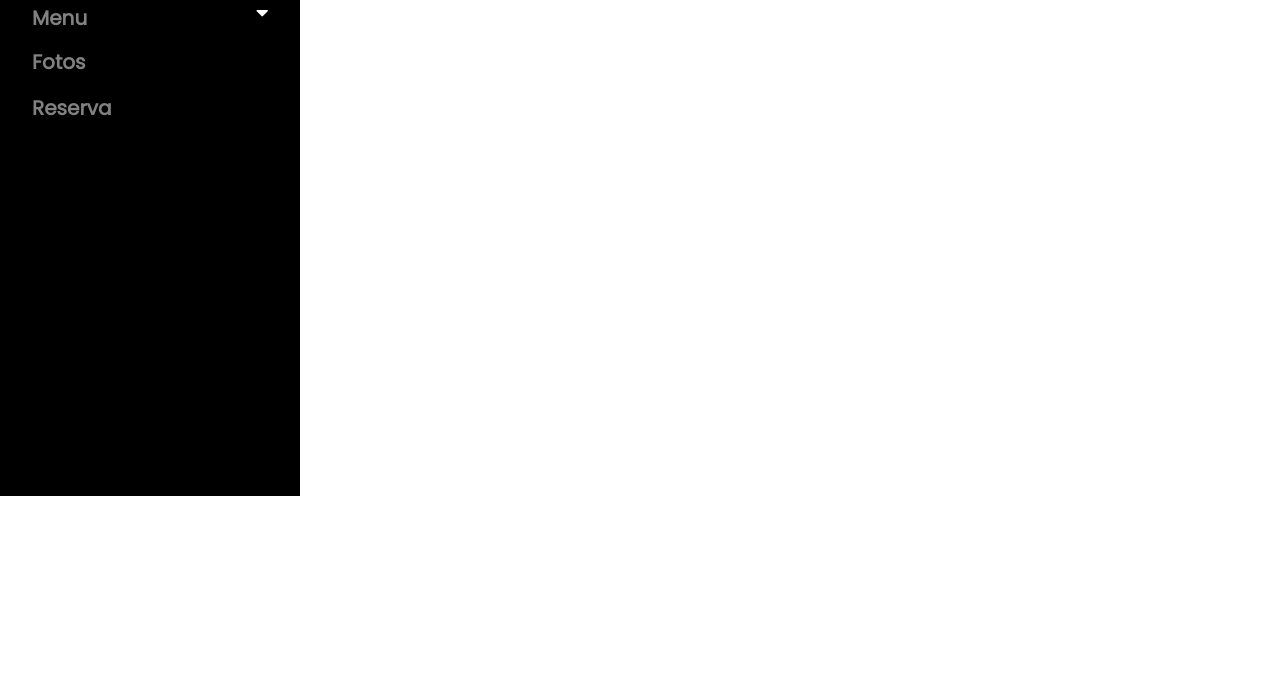
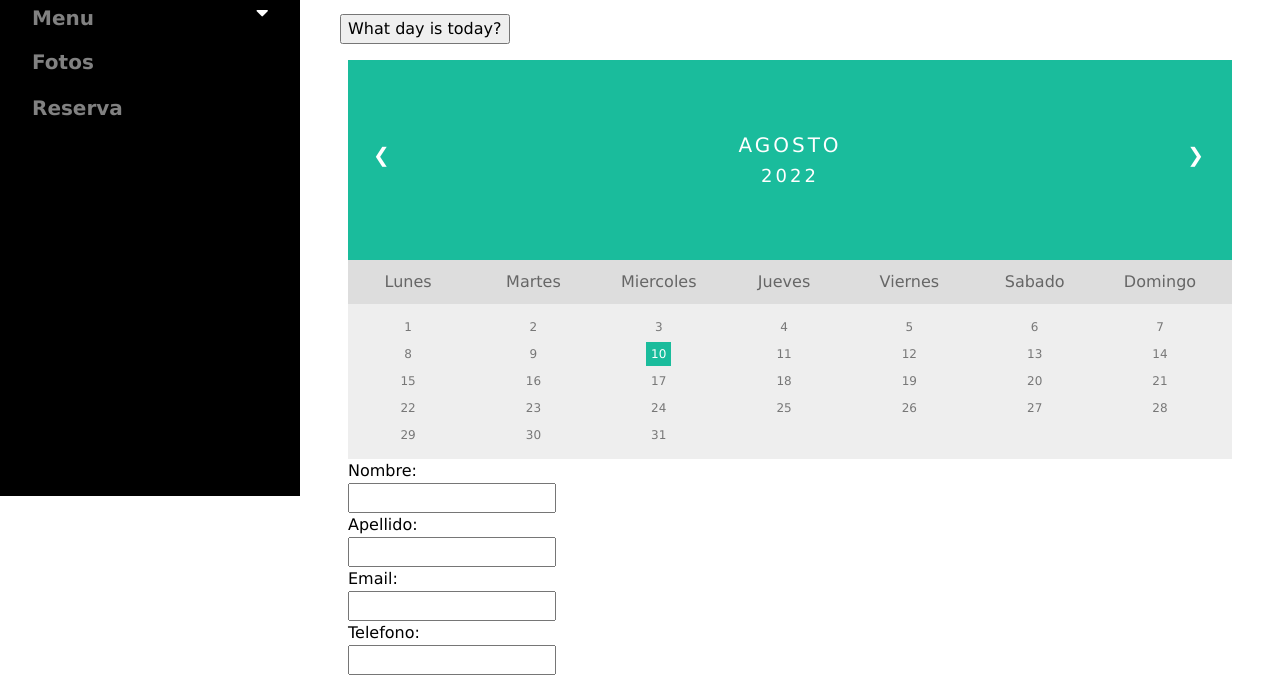
Before and after one commit to LonelyPines/sauce, a plain HTML site: page contacto.html in a window 1280 px wide. Shown: the part 304-995 px from the top of the page. Before the commit the page ends 800 px from the top, so only its background shows below. Drawn offline with nearby package versions, Linux system fonts and the light colour scheme.

Commit message:
calendar

```diff
--- a/contacto.html
+++ b/contacto.html
@@ -46,7 +46,90 @@
 
   <!-- !PAGE CONTENT! -->
 
+  <div class="w3-main" style="margin-left:340px;margin-right:40px">
+    <div class="w3-container" style="margin-top:80px" id="secarropas">
+      <h1 class="w3-jumbo"><b>Del Sauce 864</b></h1>
 
+
+      <h1 class="w3-xxxlarge w3-text-grey"><b>Hace tu Reserva...</b></h1>
+      <hr style="width:50px;border:5px solid green" class="w3-round">
+      <!-- <p>Please select text!</p> -->
+    </div>
+
+    <button type="button"
+    onclick="getDate()">
+    What day is today?</button>
+    <p id="demo"></p>
+
+    <div class="w3-row-padding">
+      <div class="month">
+        <ul>
+          <li class="prev">&#10094;</li>
+          <li class="next">&#10095;</li>
+          <li>Agosto<br><span style="font-size:18px">2022</span></li>
+        </ul>
+      </div>
+
+      <ul class="weekdays">
+        <li>Lunes</li>
+        <li>Martes</li>
+        <li>Miercoles</li>
+        <li>Jueves</li>
+        <li>Viernes</li>
+        <li>Sabado</li>
+        <li>Domingo</li>
+      </ul>
+
+      <ul class="days">
+        <li>1</li>
+        <li>2</li>
+        <li>3</li>
+        <li>4</li>
+        <li>5</li>
+        <li>6</li>
+        <li>7</li>
+        <li>8</li>
+        <li>9</li>
+        <li><span class="active">10</span></li>
+        <li>11</li>
+        <li>12</li>
+        <li>13</li>
+        <li>14</li>
+        <li>15</li>
+        <li>16</li>
+        <li>17</li>
+        <li>18</li>
+        <li>19</li>
+        <li>20</li>
+        <li>21</li>
+        <li>22</li>
+        <li>23</li>
+        <li>24</li>
+        <li>25</li>
+        <li>26</li>
+        <li>27</li>
+        <li>28</li>
+        <li>29</li>
+        <li>30</li>
+        <li>31</li>
+      </ul>
+
+    </div>
+
+    <div class="w3-row-padding">
+      <form>
+        <label for="fname">Nombre:</label><br>
+        <input type="text" id="fname" name="fname"><br>
+        <label for="lname">Apellido:</label><br>
+        <input type="text" id="lname" name="lname"><br>
+        <label for="mail">Email:</label><br>
+        <input type="email" id="mail" name="mail"><br>
+        <label for="phone">Telefono:</label><br>
+        <input type="number" id="phone" name="phone">
+        </form>
+    </div>
+
+  </div>
 
 
 
--- a/css/contact.css
+++ b/css/contact.css
@@ -97,3 +97,77 @@
     background-color: #262626;
     padding-left: 8px;
   }
+
+  ul {list-style-type: none;}
+body {font-family: Verdana, sans-serif;}
+
+/* Month header */
+.month {
+  padding: 70px 25px;
+  width: 100%;
+  background: #1abc9c;
+  text-align: center;
+}
+
+/* Month list */
+.month ul {
+  margin: 0;
+  padding: 0;
+}
+
+.month ul li {
+  color: white;
+  font-size: 20px;
+  text-transform: uppercase;
+  letter-spacing: 3px;
+}
+
+/* Previous button inside month header */
+.month .prev {
+  float: left;
+  padding-top: 10px;
+}
+
+/* Next button */
+.month .next {
+  float: right;
+  padding-top: 10px;
+}
+
+/* Weekdays (Mon-Sun) */
+.weekdays {
+  margin: 0;
+  padding: 10px 0;
+  background-color:#ddd;
+}
+
+.weekdays li {
+  display: inline-block;
+  width: 13.6%;
+  color: #666;
+  text-align: center;
+}
+
+/* Days (1-31) */
+.days {
+  padding: 10px 0;
+  background: #eee;
+  margin: 0;
+}
+
+.days li {
+  list-style-type: none;
+  display: inline-block;
+  width: 13.6%;
+  text-align: center;
+  margin-bottom: 5px;
+  font-size:12px;
+  color: #777;
+}
+
+/* Highlight the "current" day */
+.days li .active {
+  padding: 5px;
+  background: #1abc9c;
+  color: white !important
+}
--- a/js/contacto.js
+++ b/js/contacto.js
@@ -1,3 +1,8 @@
+function getDate() {
+  document.getElementById('demo').innerHTML = Date();
+
+};
+
 // Script to open and close sidebar
 function w3_open() {
   document.getElementById("mySidebar").style.display = "block";
```
